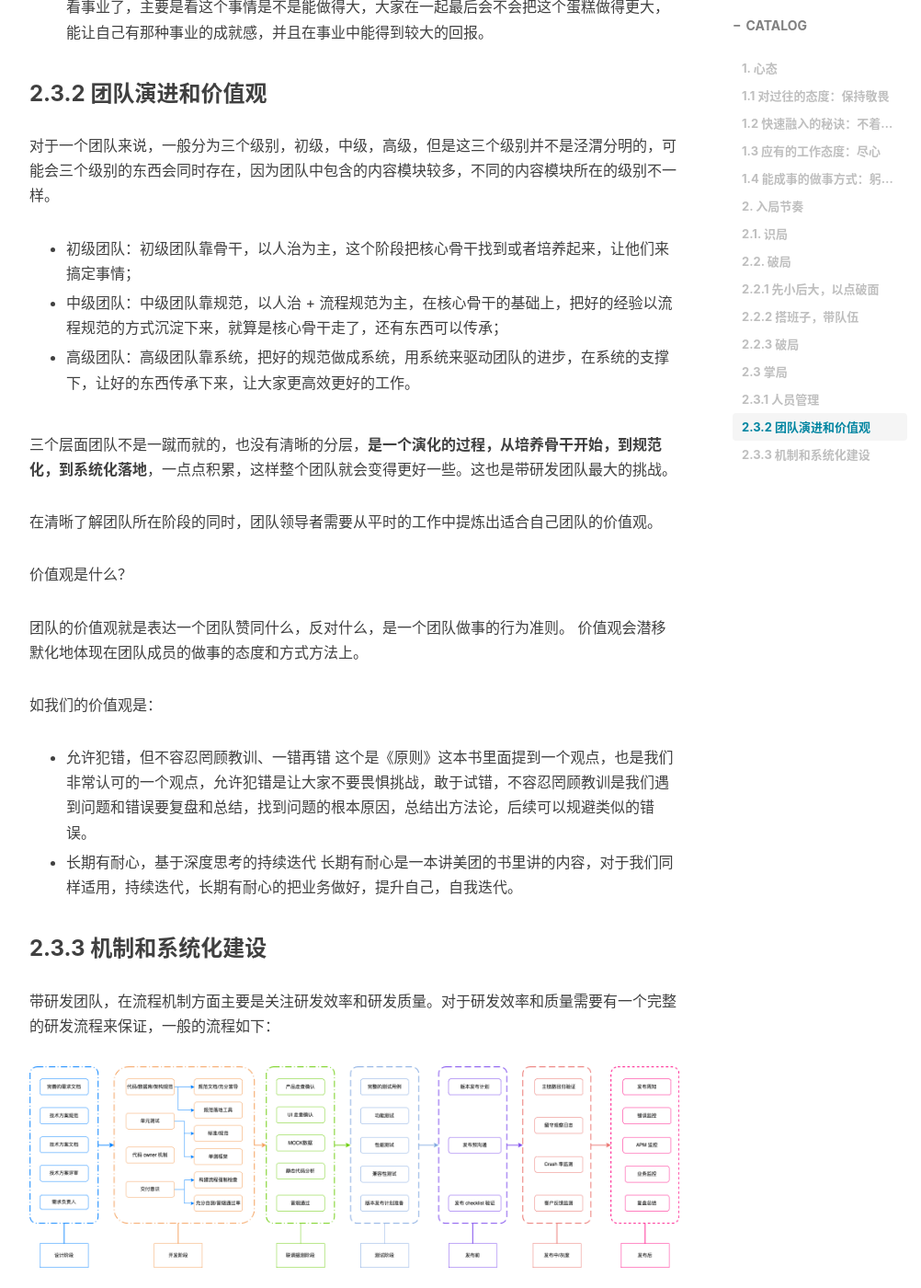
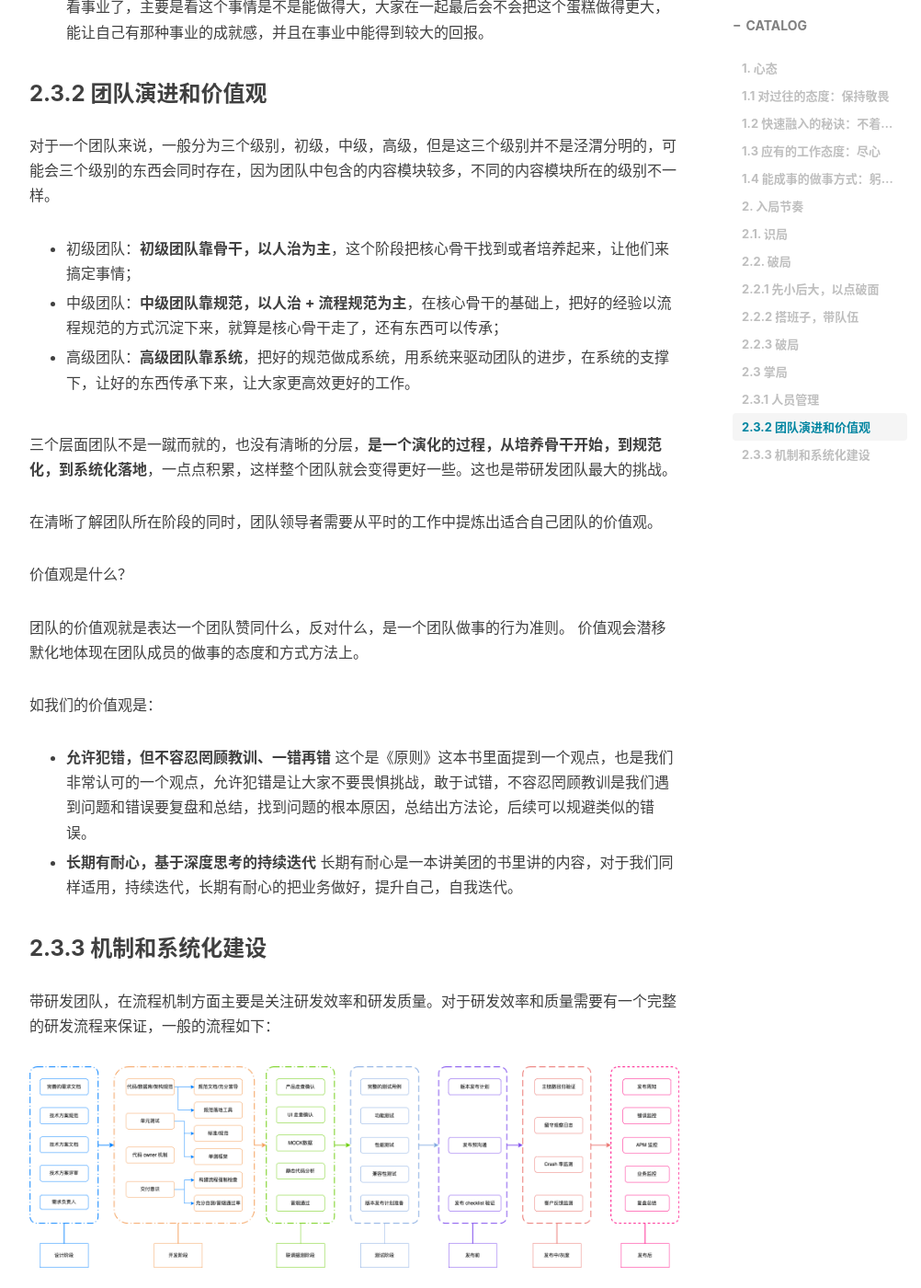
Before and after one commit to phppan/phppan.github.io, a Jekyll site: the page built from _posts/2021-12-04-高阶技术管理岗空降落地实践指南.md, in a window 1280 px wide and 1400 px high, scrolled down 7389 px. Shown: the whole window at 92% size, without its empty margins (233-1235 px from the left). Built offline with Jekyll 4.4.1, drawn with Linux system fonts in a browser that asks for light colours; nearby versions of some CDN libraries; comment, search, counter and statistics services are not loaded; some of the changed text lies outside the part shown.

Commit message:
fix: 格式优化

```diff
--- a/_posts/2021-12-04-高阶技术管理岗空降落地实践指南.md
+++ b/_posts/2021-12-04-高阶技术管理岗空降落地实践指南.md
@@ -49,7 +49,7 @@ tags:
 
 ## 1.2 快速融入的秘诀：不着急，不害怕，不要脸
 
-"不着急，不害怕，不要脸"是冯唐在《冯唐成事心法》中常提的九字真言，对时间不着急，对结果不害怕，对别人的评价不要脸。
+"不着急，不害怕，不要脸"是冯唐在《冯唐成事心法》中常提的九字真言，**对时间不着急，对结果不害怕，对别人的评价不要脸。**
 
 到新的公司，每一个新同学都会想想快速融入，想快点搞清楚公司的做事逻辑、业务流程，技术实现，想快点出成绩，想快点……
 
@@ -178,11 +178,11 @@ tags:
 
 对于一个团队来说，一般分为三个级别，初级，中级，高级，但是这三个级别并不是泾渭分明的，可能会三个级别的东西会同时存在，因为团队中包含的内容模块较多，不同的内容模块所在的级别不一样。
 
-*   初级团队：初级团队靠骨干，以人治为主，这个阶段把核心骨干找到或者培养起来，让他们来搞定事情；
+*   初级团队：**初级团队靠骨干，以人治为主**，这个阶段把核心骨干找到或者培养起来，让他们来搞定事情；
 
-*   中级团队：中级团队靠规范，以人治 + 流程规范为主，在核心骨干的基础上，把好的经验以流程规范的方式沉淀下来，就算是核心骨干走了，还有东西可以传承；
+*   中级团队：**中级团队靠规范，以人治 + 流程规范为主**，在核心骨干的基础上，把好的经验以流程规范的方式沉淀下来，就算是核心骨干走了，还有东西可以传承；
 
-*   高级团队：高级团队靠系统，把好的规范做成系统，用系统来驱动团队的进步，在系统的支撑下，让好的东西传承下来，让大家更高效更好的工作。
+*   高级团队：**高级团队靠系统**，把好的规范做成系统，用系统来驱动团队的进步，在系统的支撑下，让好的东西传承下来，让大家更高效更好的工作。
 
 三个层面团队不是一蹴而就的，也没有清晰的分层，**是一个演化的过程，从培养骨干开始，到规范化，到系统化落地**，一点点积累，这样整个团队就会变得更好一些。这也是带研发团队最大的挑战。
 
@@ -195,9 +195,9 @@ tags:
 
 如我们的价值观是：
 
-*   允许犯错，但不容忍罔顾教训、一错再错 这个是《原则》这本书里面提到一个观点，也是我们非常认可的一个观点，允许犯错是让大家不要畏惧挑战，敢于试错，不容忍罔顾教训是我们遇到问题和错误要复盘和总结，找到问题的根本原因，总结出方法论，后续可以规避类似的错误。
+*   **允许犯错，但不容忍罔顾教训、一错再错** 这个是《原则》这本书里面提到一个观点，也是我们非常认可的一个观点，允许犯错是让大家不要畏惧挑战，敢于试错，不容忍罔顾教训是我们遇到问题和错误要复盘和总结，找到问题的根本原因，总结出方法论，后续可以规避类似的错误。
 
-*   长期有耐心，基于深度思考的持续迭代 长期有耐心是一本讲美团的书里讲的内容，对于我们同样适用，持续迭代，长期有耐心的把业务做好，提升自己，自我迭代。
+*   **长期有耐心，基于深度思考的持续迭代** 长期有耐心是一本讲美团的书里讲的内容，对于我们同样适用，持续迭代，长期有耐心的把业务做好，提升自己，自我迭代。
 
 ### 2.3.3 机制和系统化建设
 
```
